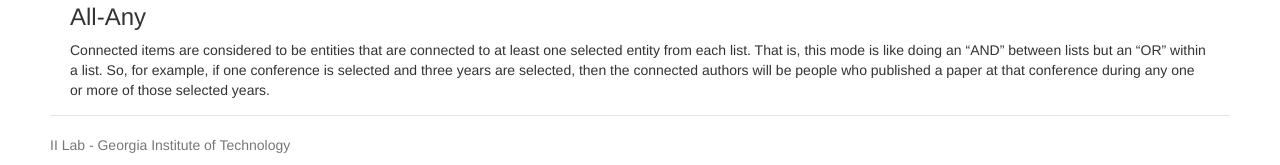
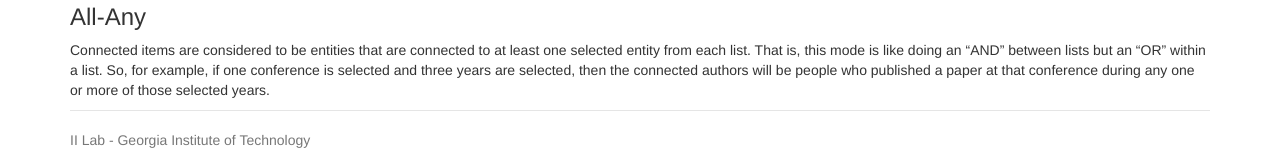
Before and after one commit to anandsainath/visual-analytics-for-web-and-documents, a Flask app: template app/templates/list/tutorial.html in a window 1280 px wide. Shown: the part 1297-1462 px from the top of the page. Run offline with Flask 2, Linux system fonts and the light colour scheme; the template is opened without the code that fills it, so the values that code supplies are empty; some libraries are stand-ins or nearby versions.

Commit message:
Footer only in tutorial

```diff
--- a/app/static/css/base.css
+++ b/app/static/css/base.css
@@ -11,7 +11,7 @@ body {
 }
 
 .footer {
-	margin: 5px 50px;
+	/*margin: 5px 50px;*/
 	padding-top: 19px;
 	color: #777;
 	border-top: 1px solid #e5e5e5;
--- a/app/templates/list/tutorial.html
+++ b/app/templates/list/tutorial.html
@@ -55,5 +55,10 @@
 
 	<h3>All-Any</h3>
 	<p>Connected items are considered to be entities that are connected to at least one selected entity from each list. That is, this mode is like doing an “AND” between lists but an “OR” within a list. So, for example, if one conference is selected and three years are selected, then the connected authors will be people who published a paper at that conference during any one or more of those selected years.</p>
+
+
+	<footer class="footer">
+        <p>II Lab - Georgia Institute of Technology</p>
+    </footer>
 </div>
 {% endblock %}
--- a/app/templates/viz_layout.html
+++ b/app/templates/viz_layout.html
@@ -62,10 +62,5 @@
 	</div>
 
 	{% block script_content %}{% endblock %}
-
-	<footer class="footer">
-        <p>II Lab - Georgia Institute of Technology</p>
-    </footer>
-
 </body>
 </html>
```
